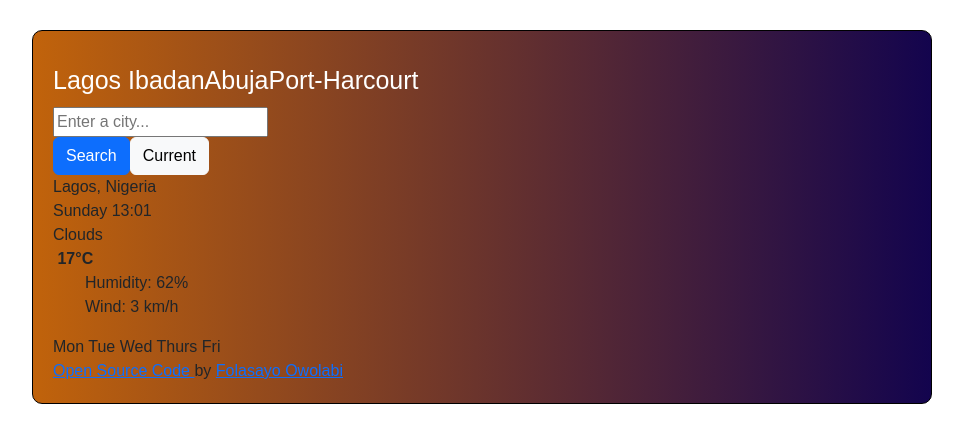
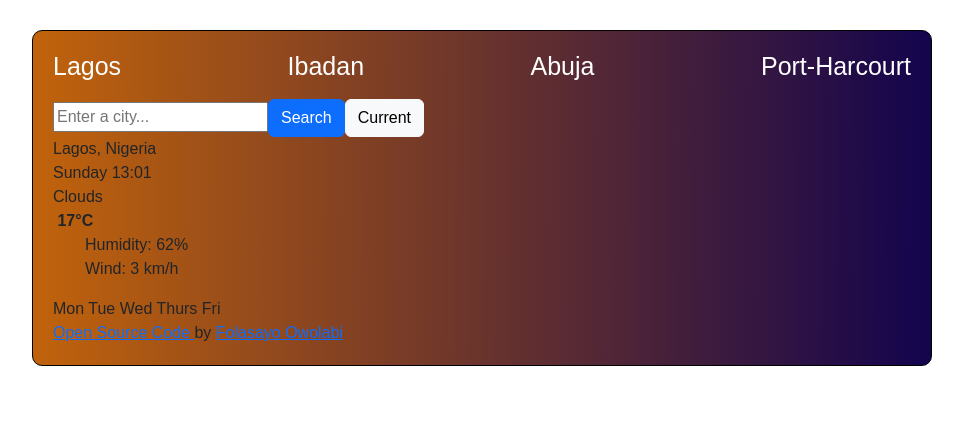
Before and after one commit to DPearls/react-weather-app, a React (Create React App) app: page / in a window 1280 px wide. Shown: the top 442 px of the page, without its empty margins (158-1121 px from the left). Built offline with nearby package versions, Linux system fonts and the light colour scheme.

Commit message:
Styling my components

```diff
--- a/src/SearchEngine.js
+++ b/src/SearchEngine.js
@@ -44,15 +44,15 @@ export default function SearchEngine(props) {
         <div className="col-6">
           <input
             type="search"
+            class="form-control"
             placeholder="Enter a city..."
             className="bar"
             onChange={updateSearch}
           />
+          <input type="submit" value="Search" class="btn btn-primary" />
+          <input type="submit" value="Current" class="btn btn-light" />
         </div>
       </div>
-
-      <input type="submit" value="Search" class="btn btn-primary" />
-      <input type="submit" value="Current" class="btn btn-light" />
     </form>
   );
 
--- a/src/styles.css
+++ b/src/styles.css
@@ -16,6 +16,11 @@
   text-decoration: none;
 }
 
+.App-link-header a:hover {
+  color: #c1630b;
+  text-decoration: underline;
+}
+
 .Location {
   display: flex;
 }
@@ -25,9 +30,10 @@
 }
 
 h1 {
+  display: flex;
   font-size: 15px;
-  margin-bottom: 20px;
-  justify-content: space-evenly;
+  padding-bottom: 10px;
+  justify-content: space-between;
 }
 li {
   list-style: none;
```
